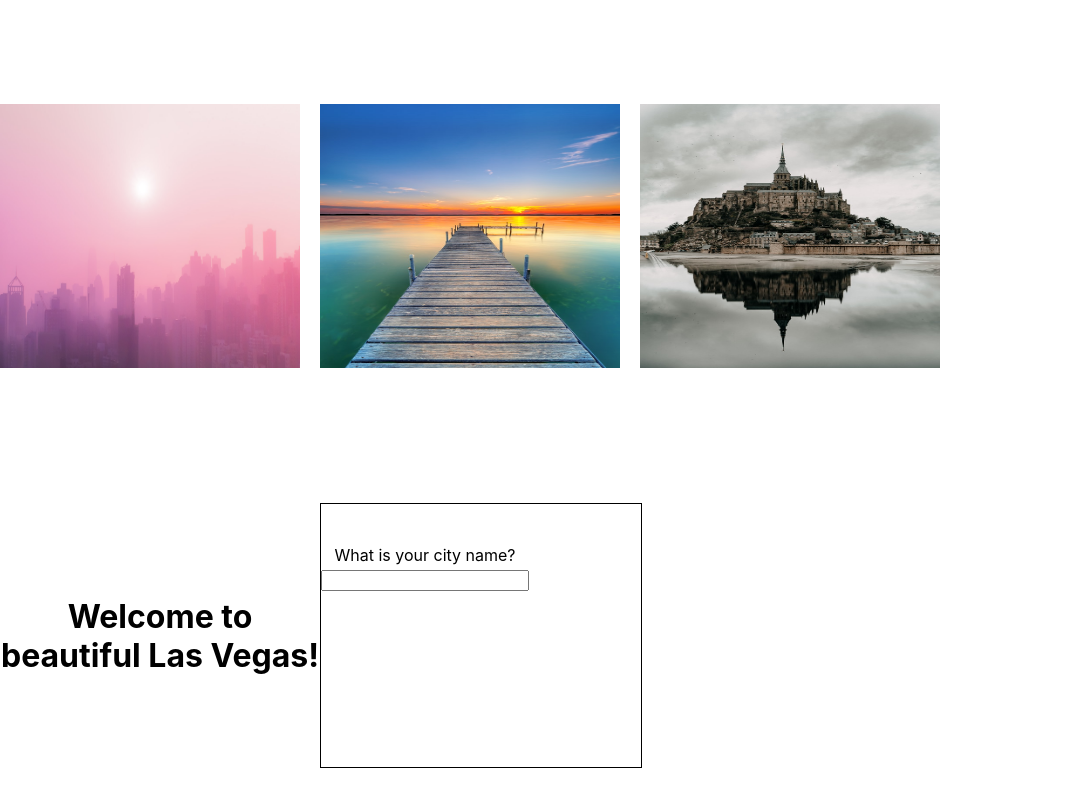
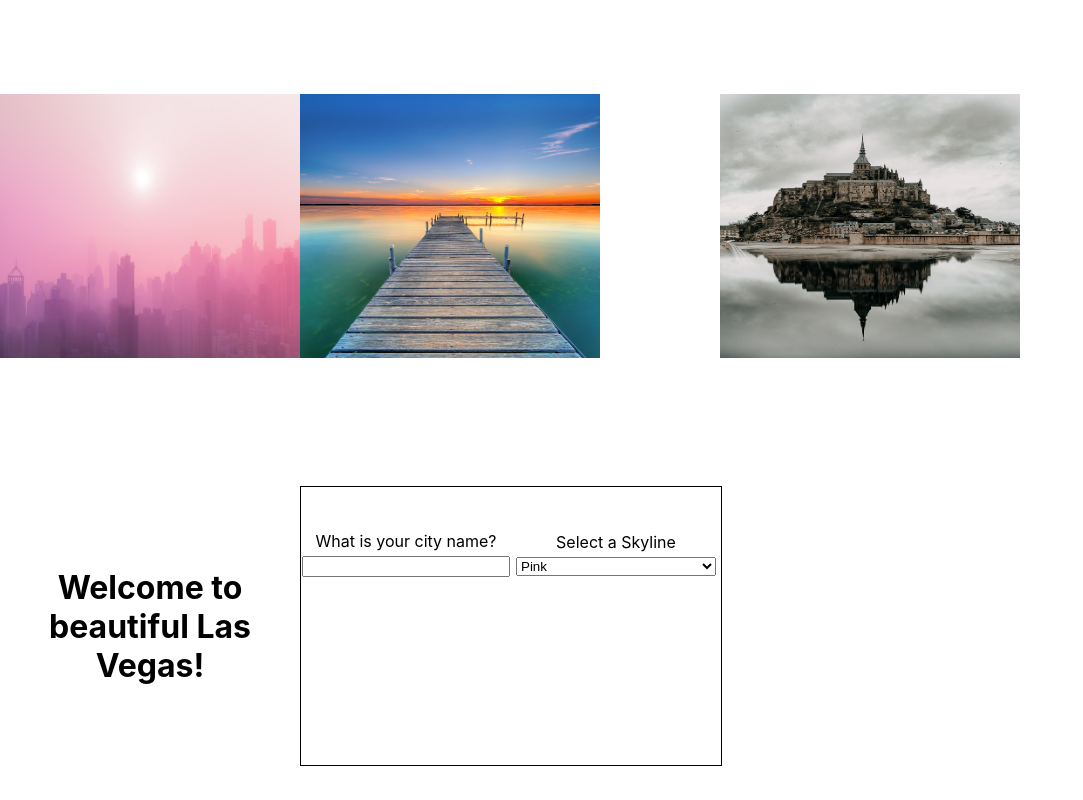
Before and after one commit to CadillacJack42/react-city-builder-half-baked, a React (Create React App) app: page / in a window 1280 px wide. Shown: the whole page, without its empty margins (0-1083 px from the left). Built offline with nearby package versions, Linux system fonts and the light colour scheme.

Commit message:
feat: skyline dropdown change image onChange

```diff
--- a/src/App.js
+++ b/src/App.js
@@ -40,6 +40,7 @@
 
           In each Dropdown, pass as props the state handler functions defined above, so that these child components can manipulate parent state
           */}
+          <SkylineDropdown setSkylineId={setSkylineId}/>
         </section>
         {/* here, the SloganForm component takes in the setSlogans state handler function and the slogans array that live in state */}
         {/* here, the SloganList component takes the array of slogans that lives in state */}
--- a/src/SkylineDropdown.js
+++ b/src/SkylineDropdown.js
@@ -1,16 +1,19 @@
 import React from 'react';
 
-export default function SkylineDropdown(props) {
+export default function SkylineDropdown({ setSkylineId }) {
+  const handleChange = (e) => {
+    setSkylineId(e.target.value);
+  };
   return (
     <div>
       Select a Skyline
       {/* this component should have a prop called setSkyline, which is a function */}
       {/* on change, this component should use e.target.value to pass the correct id to the setSkyline function */}
       {/* note that the options will need value properties (1, 2, or 3) that correspond to the photo filenames in the public directory */}
-      <select>
-        <option>Pink</option>
-        <option>Busy</option>
-        <option>Foggy</option>
+      <select onChange={handleChange}>
+        <option value='1' >Pink</option>
+        <option value='2' >Busy</option>
+        <option value='3' >Foggy</option>
       </select>
     </div>
   );
```
